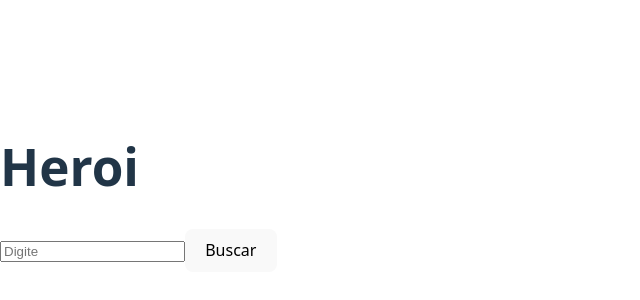
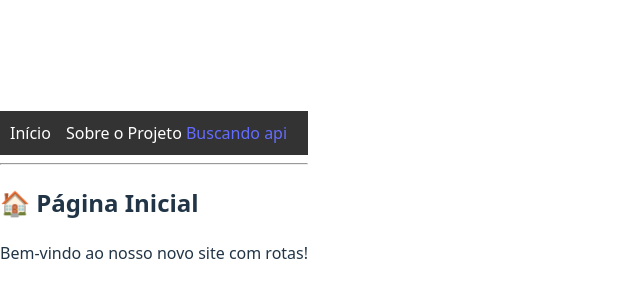
Before and after one commit to lucasriandev/Projects-React, a React (Vite) app in the folder meu-primeiro-projeto-react/: page / in a window 1280 px wide. Shown: the part 204-504 px from the top of the page, without its empty margins (0-640 px from the left). Built offline with nearby package versions, Linux system fonts and the light colour scheme.

Commit message:
aprendendo rotas hoje

```diff
--- a/meu-primeiro-projeto-react/package.json
+++ b/meu-primeiro-projeto-react/package.json
@@ -11,7 +11,8 @@
   },
   "dependencies": {
     "react": "^19.2.0",
-    "react-dom": "^19.2.0"
+    "react-dom": "^19.2.0",
+    "react-router-dom": "^7.13.2"
   },
   "devDependencies": {
     "@eslint/js": "^9.39.1",
--- a/meu-primeiro-projeto-react/src/App.jsx
+++ b/meu-primeiro-projeto-react/src/App.jsx
@@ -1,58 +1,31 @@
-import { useState, useEffect } from "react";
+import { BrowserRouter, Routes, Route, Link } from "react-router-dom";
 
-function MeuPerfil() {
-  const [usuario, setUsuario] = useState(null);
-  const [carregando, setCarregando] = useState(true);
+import Home from "./Home";
+import Sobre from "./Sobre";
+import Api from "./teste";
 
-  useEffect(() => {
-    fetch("https://api.github.com/users/lucasriandev")
-      .then((resposta) => resposta.json())
-      .then((dados) => {
-        console.log(dados);
-        setUsuario(dados);
-        setCarregando(false);
-      })
-      .catch((erro) => {
-        console.error("Deu ruim aqui", erro);
-        setCarregando(false);
-      });
-  }, []);
-
-  if (carregando) {
-    return <h2>Buscando dados no servidor!</h2>;
-  }
-
-  if (!usuario) {
-    return <h2>Nao foi possivel carregar perfil!</h2>;
-  }
-
+function App() {
   return (
-    <div
-      style={{
-        border: "1px solid #ccc",
-        padding: "20px",
-        borderRadius: "8px",
-        maxWidth: "300px",
-      }}
-    >
-      <img
-        src={usuario.avatar_url}
-        alt="Foto de perfil"
-        style={{ width: "100%", borderRadius: "50%" }}
-      />
-
-      <h2>{usuario.name || usuario.login}</h2>
-      <p>{usuario.bio}</p>
+    <BrowserRouter>
+      <nav style={{ padding: "10px", backgroundColor: "#333", color: "white" }}>
+        <Link to="/" style={{ color: "white", marginRight: "15px" }}>
+          Início
+        </Link>
+        <Link to="/sobre" style={{ color: "white" }}>
+          Sobre o Projeto
+        </Link>
+        <Link to="/api"> Buscando api</Link>
+      </nav>
 
       <hr />
-      <p>
-        <strong>Repositorios publicos</strong> {usuario.public_repos}
-      </p>
-      <p>
-        Seguidores<strong>{usuario.followers}</strong>
-      </p>
-    </div>
+
+      <Routes>
+        <Route path="/" element={<Home />} />
+        <Route path="/sobre" element={<Sobre />} />
+        <Route path="/api" element={<Api />} />
+      </Routes>
+    </BrowserRouter>
   );
 }
 
-export default MeuPerfil;
+export default App;
--- /dev/null
+++ b/meu-primeiro-projeto-react/src/Home.jsx
@@ -0,0 +1,10 @@
+function Home() {
+  return (
+    <div>
+      <h2>🏠 Página Inicial</h2>
+      <p>Bem-vindo ao nosso novo site com rotas!</p>
+    </div>
+  );
+}
+
+export default Home;
--- /dev/null
+++ b/meu-primeiro-projeto-react/src/Sobre.jsx
@@ -0,0 +1,10 @@
+function Sobre() {
+  return (
+    <div>
+      <h2>📖 Sobre Nós</h2>
+      <p>Este é um projeto de estudo do Dia 7.</p>
+    </div>
+  );
+}
+
+export default Sobre;
--- a/meu-primeiro-projeto-react/src/main.jsx
+++ b/meu-primeiro-projeto-react/src/main.jsx
@@ -1,7 +1,7 @@
 import { StrictMode } from "react";
 import { createRoot } from "react-dom/client";
 import "./index.css";
-import App from "./teste";
+import App from "./App";
 
 createRoot(document.getElementById("root")).render(
   <StrictMode>
```
Also changed, not shown: 1 other file (tests, documents, lock files or other folders).
